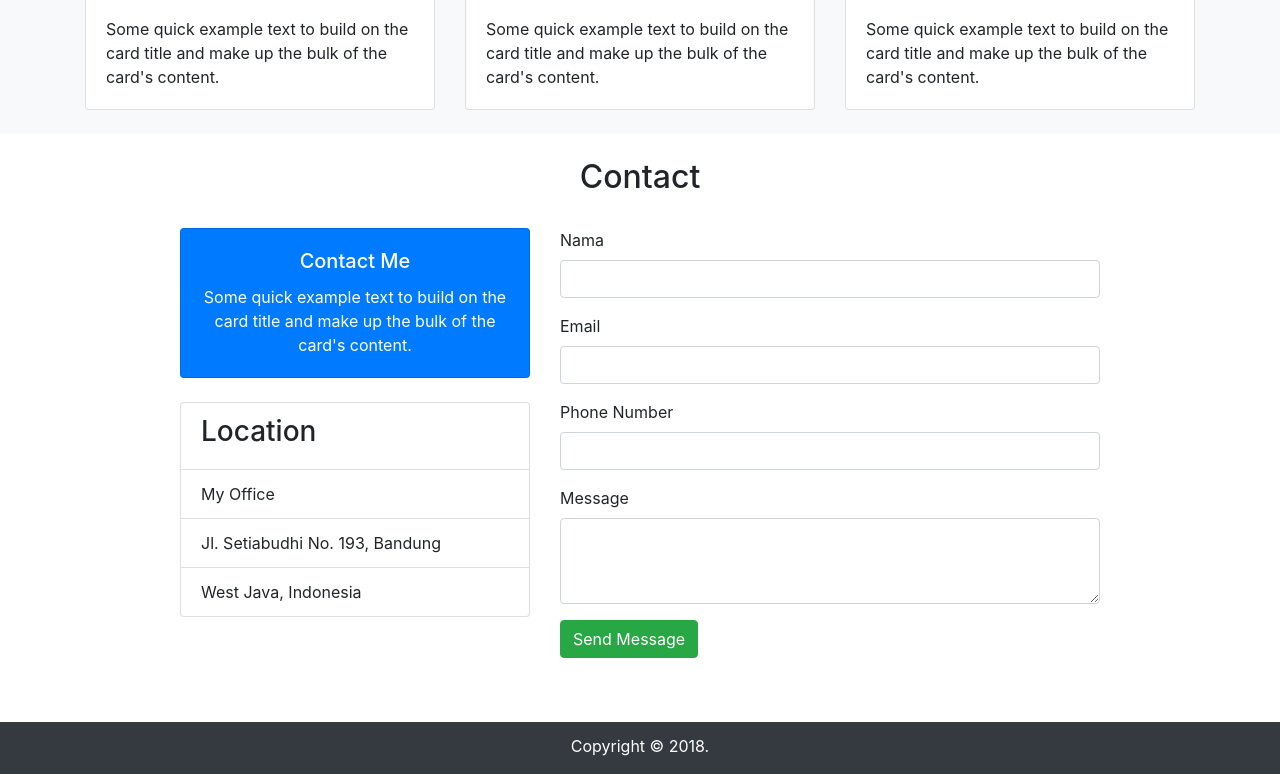
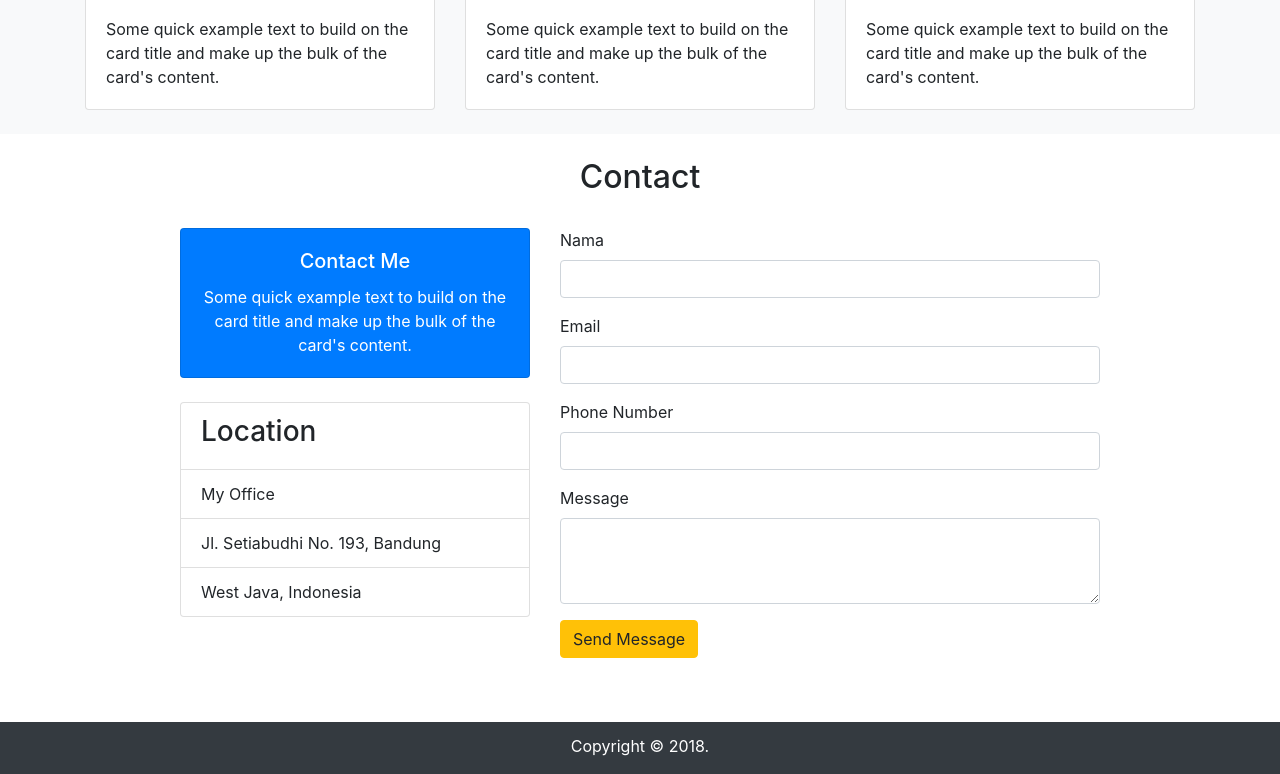
Before and after one commit to bachtiarlubis/wpu-simple-landing-page, a plain HTML site: page index.html in a window 1280 px wide. Shown: the part 1754-2528 px from the top of the page. Drawn offline with nearby package versions, Linux system fonts and the light colour scheme.

Commit message:
Mengubah tombol send message jadi hijau

```diff
--- a/index.html
+++ b/index.html
@@ -184,7 +184,7 @@
                 <textarea class="form-control" id="message" rows="3"></textarea>
               </div>
               <div class="form-group">
-                <button type="button" class="btn btn-success">Send Message</button>
+                <button type="button" class="btn btn-warning">Send Message</button>
               </div>
             </form>
 
```
